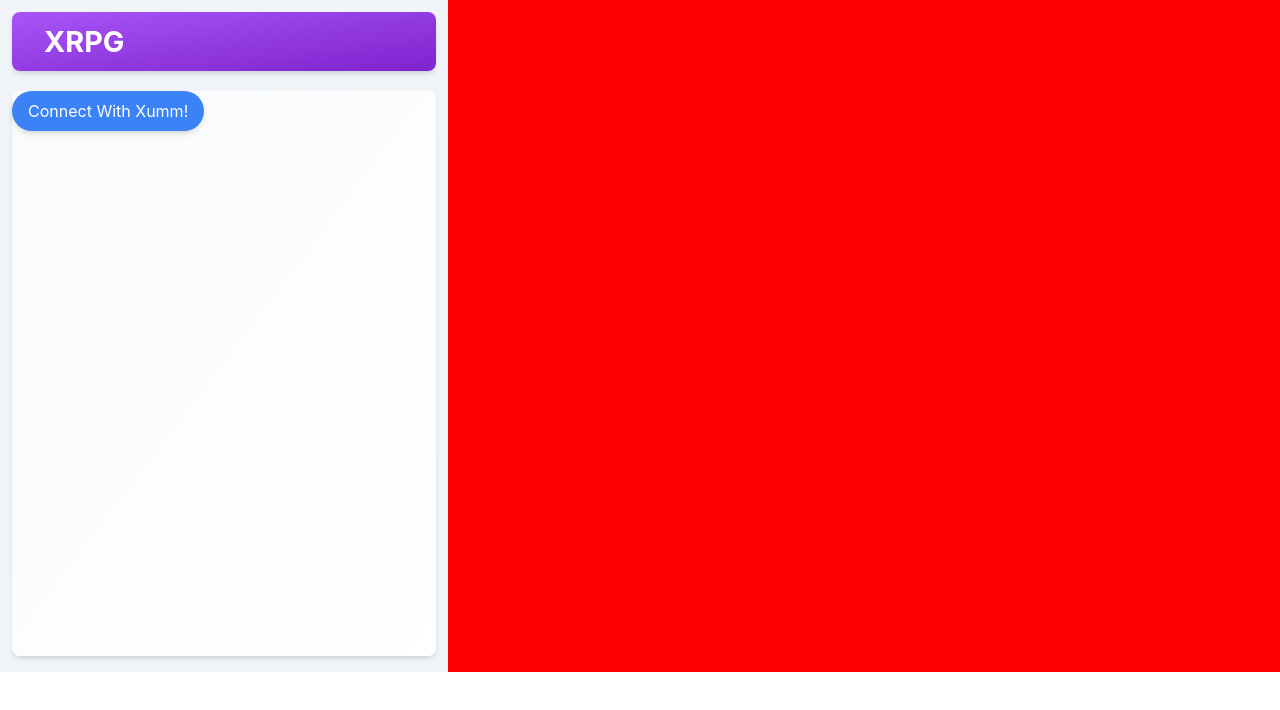
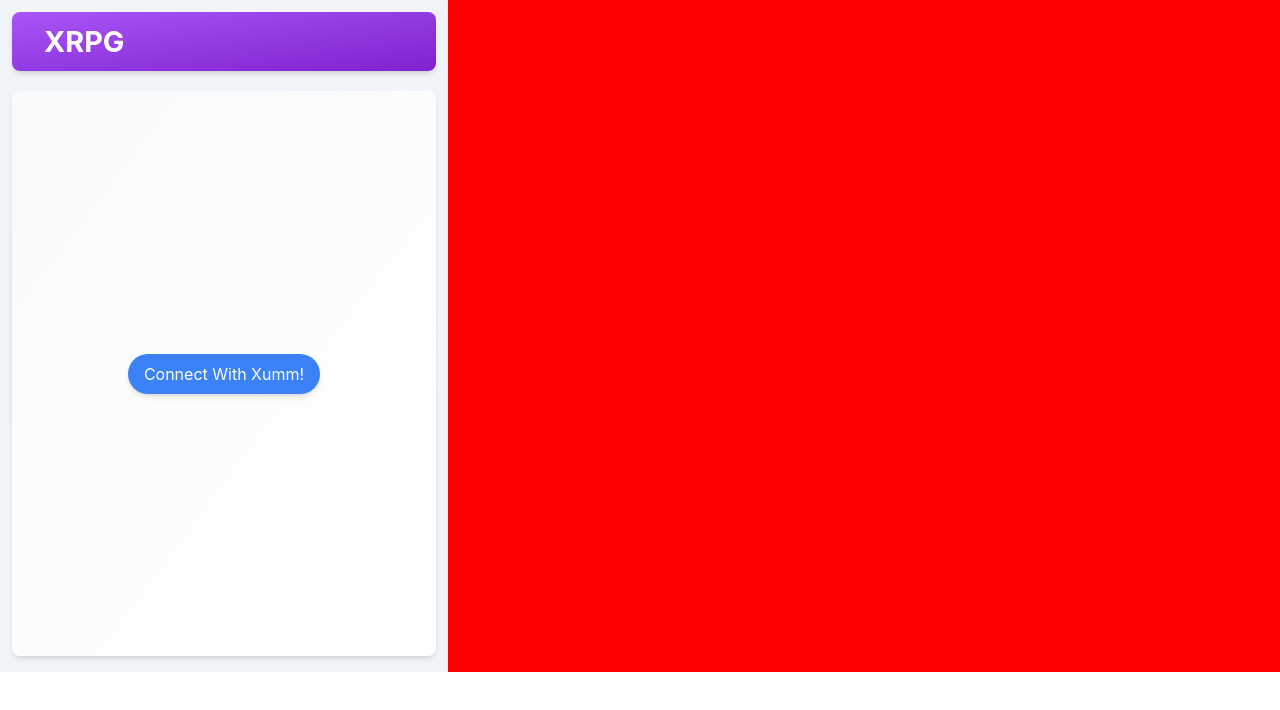
Before and after one commit to xrpgateway/frontend, a React (Create React App) app: page /payment in a window 1280 px wide. Shown: the top 710 px of the page. Built offline with nearby package versions, Linux system fonts and the light colour scheme.

Commit message:
feat: login added

```diff
--- a/src/Componenets/Button.js
+++ b/src/Componenets/Button.js
@@ -1,8 +1,8 @@
-export default ({ text }) => {
+export default ({ text, onClick }) => {
   return (
     <button
       className="transition-transform duration-200 ease-in-out bg-blue-500 hover:bg-blue-600 focus:outline-none rounded-full px-4 py-2 text-white shadow-md"
-      onClick={() => {}}
+      onClick={onClick}
       onMouseDown={(e) =>
         e.currentTarget.classList.add("transform", "scale-95")
       }
--- a/src/Pages/Gateway.js
+++ b/src/Pages/Gateway.js
@@ -19,8 +19,8 @@ export default () => {
         </div>
         <div className="m-3 mt-2 mb-4 rounded-lg flex-1 bg-gradient-to-br from-gray-50 to-white  shadow-md">
           {!isLoggedIn && (
-            <div>
-              <Button text={"Connect With Xumm!"} />
+            <div className="w-full h-full flex justify-center items-center">
+              <Button onClick={()=>{ setLogin(true)}}  text={"Connect With Xumm!"} />
             </div>
           )}
         </div>
```
